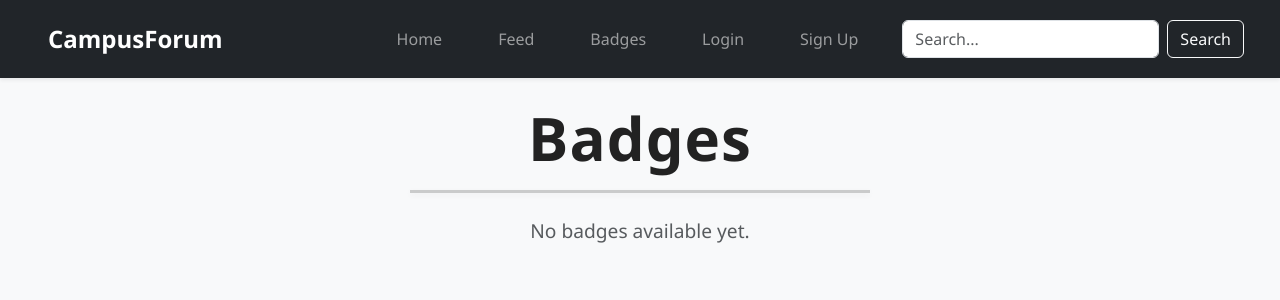
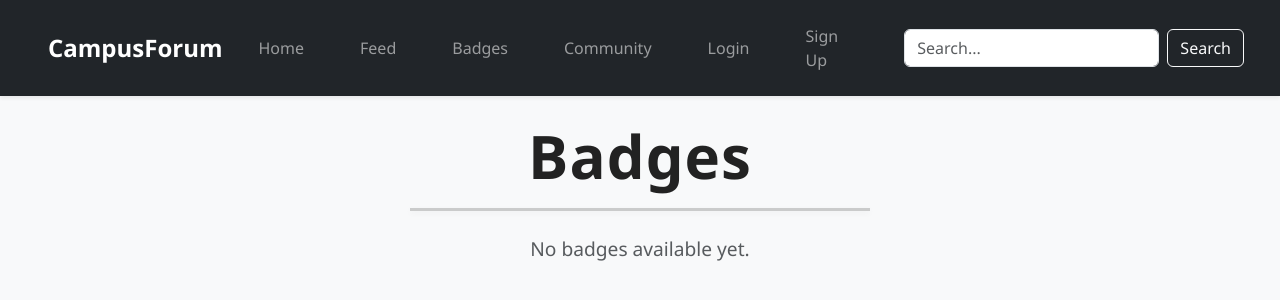
Before and after one commit to mario14guajardo/django-app, a Django app: template myapp/templates/myapp/badges.html in a window 1280 px wide. Shown: the top 300 px of the page. Run offline with Django 5.2, Linux system fonts and the light colour scheme; the template is opened without the code that fills it, so the values that code supplies are empty.

Commit message:
Update base.html

```diff
--- a/myapp/templates/myapp/base.html
+++ b/myapp/templates/myapp/base.html
@@ -9,7 +9,7 @@
     <!-- Bootstrap CSS -->
     <link href="https://cdn.jsdelivr.net/npm/bootstrap@5.3.2/dist/css/bootstrap.min.css" rel="stylesheet">
 
-    <!-- Bootstrap Icons (for arrows, etc.) -->
+    <!-- Bootstrap Icons -->
     <link rel="stylesheet" href="https://cdn.jsdelivr.net/npm/bootstrap-icons@1.11.1/font/bootstrap-icons.css">
 
     <!-- Custom CSS -->
@@ -17,6 +17,7 @@
 </head>
 <body>
 
+    <!-- Django Messages -->
     {% if messages %}
     <div class="container mt-3">
         {% for message in messages %}
@@ -44,7 +45,7 @@
             <!-- Nav content -->
             <div class="collapse navbar-collapse" id="navbarNav">
 
-                <!-- Left links -->
+                <!-- Links -->
                 <ul class="navbar-nav ms-auto align-items-lg-center gap-lg-3">
                     <li class="nav-item">
                         <a class="nav-link fw-medium" href="{% url 'home' %}">Home</a>
@@ -54,6 +55,9 @@
                     </li>
                     <li class="nav-item">
                         <a class="nav-link fw-medium" href="{% url 'badges' %}">Badges</a>
+                    </li>
+                    <li class="nav-item">
+                        <a class="nav-link fw-medium" href="{% url 'community' %}">Community</a>
                     </li>
 
                     {% if user.is_authenticated %}
```
